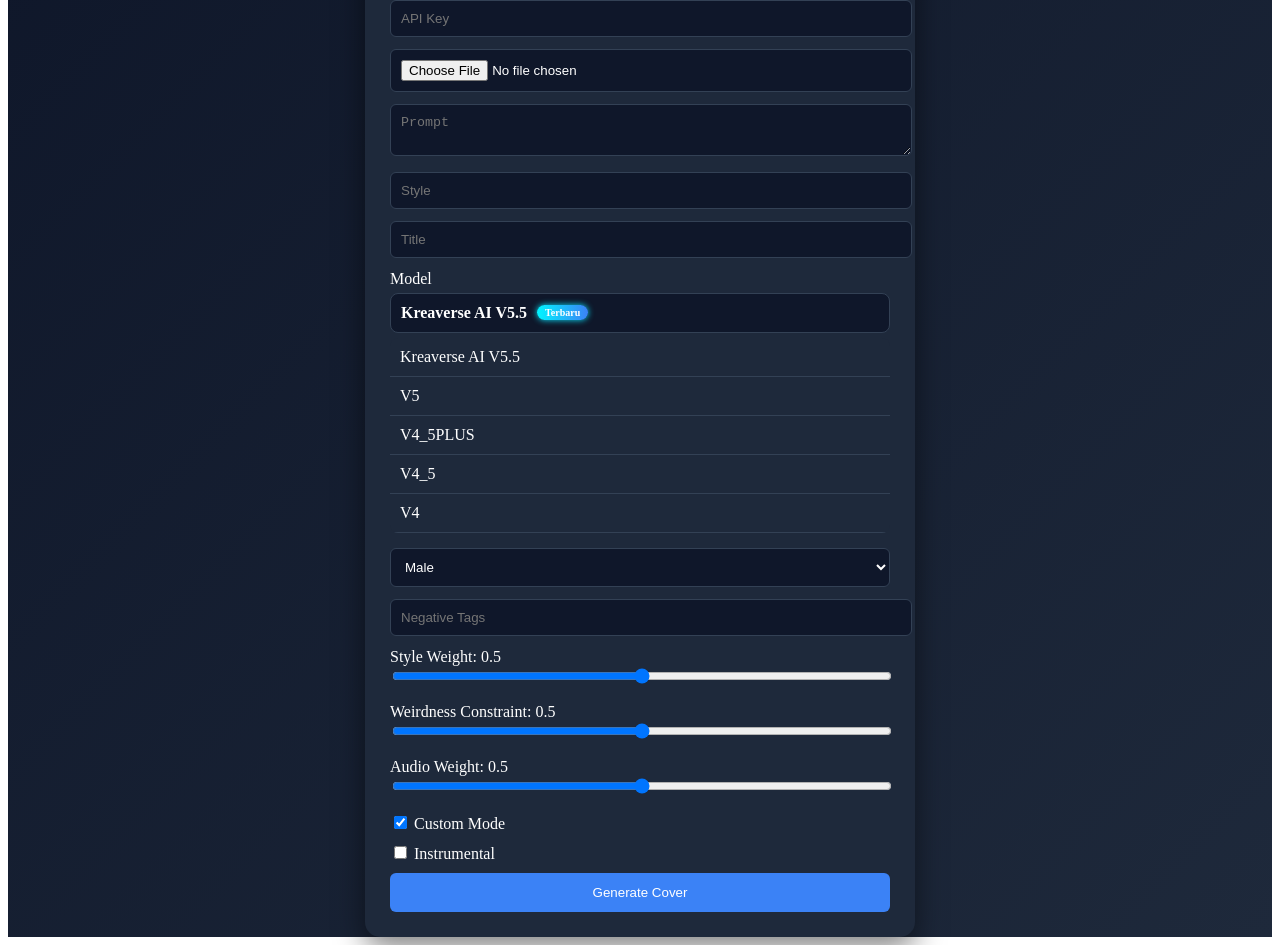
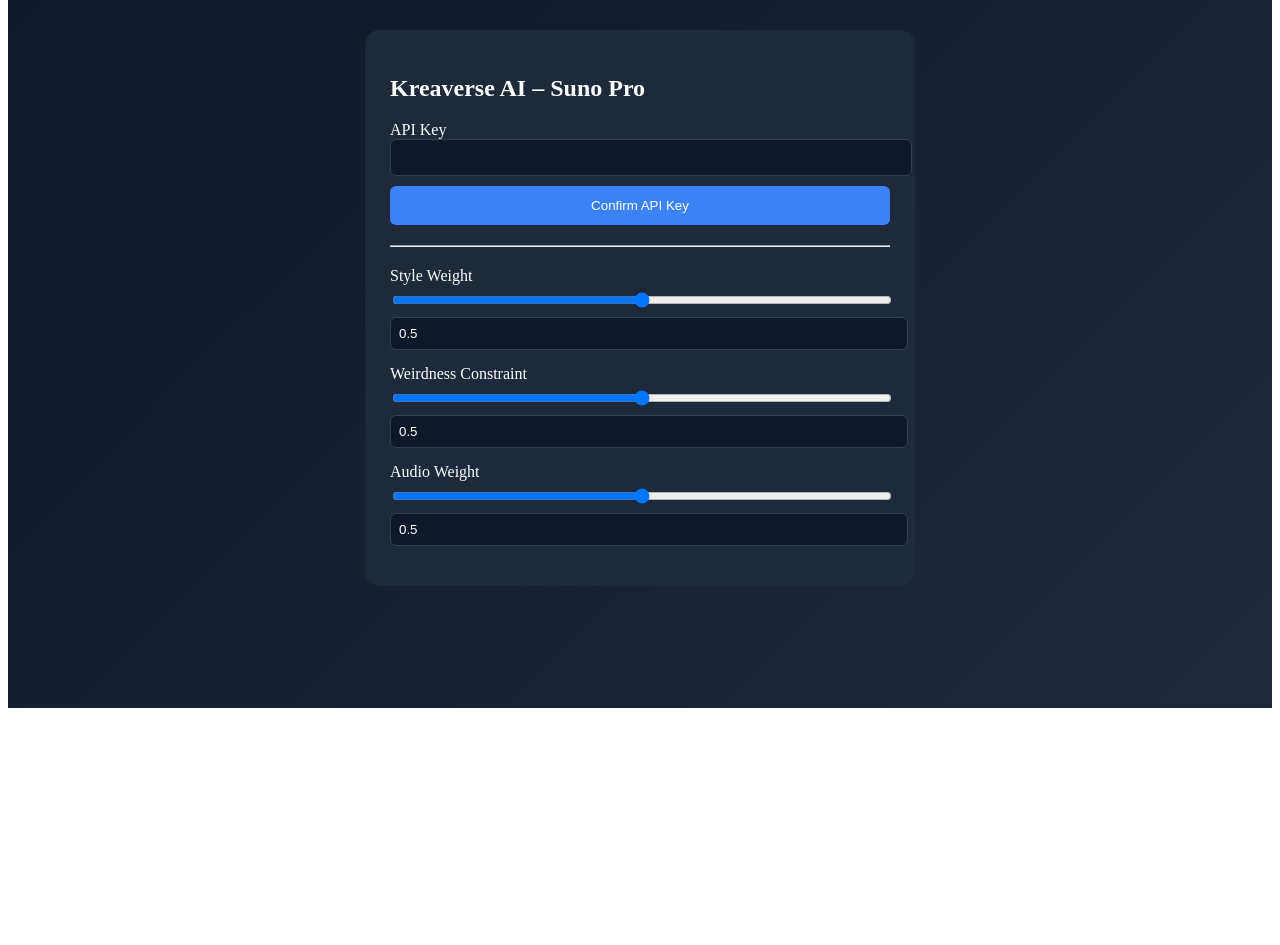
Before and after one commit to habigeneratewebsite-a11y/kreaverse-ai, a Next.js app: page /dashboard in a window 1280 px wide. Shown: the part 100-1045 px from the top of the page. After the commit the page ends 816 px from the top, so only its background shows below. Built offline with nearby package versions, Linux system fonts and the light colour scheme.

Commit message:
Update dashboard.js

```diff
--- a/pages/dashboard.js
+++ b/pages/dashboard.js
@@ -1,269 +1,66 @@
-import { useState, useEffect } from 'react'
+import { useState } from "react"
+import ApiKeySection from "../components/ApiKeySection"
+import SliderControl from "../components/SliderControl"
+import Toast from "../components/Toast"
 
 export default function Dashboard() {
 
-  const [apiKey, setApiKey] = useState('')
-  const [file, setFile] = useState(null)
-  const [prompt, setPrompt] = useState('')
-  const [style, setStyle] = useState('')
-  const [title, setTitle] = useState('')
-  const [model, setModel] = useState('V5_5')
-  const [customMode, setCustomMode] = useState(true)
-  const [instrumental, setInstrumental] = useState(false)
-  const [vocalGender, setVocalGender] = useState('m')
-  const [negativeTags, setNegativeTags] = useState('')
+  const [apiKey, setApiKey] = useState(null)
+  const [toast, setToast] = useState(null)
   const [styleWeight, setStyleWeight] = useState(0.5)
   const [weirdness, setWeirdness] = useState(0.5)
   const [audioWeight, setAudioWeight] = useState(0.5)
-  const [loading, setLoading] = useState(false)
-
-  useEffect(() => {
-    const styleTag = document.createElement('style')
-    styleTag.innerHTML = `
-      @keyframes glow {
-        from { box-shadow: 0 0 5px #00f5ff; }
-        to { box-shadow: 0 0 15px #3b82f6; }
-      }
-      @keyframes fadeIn {
-        from { opacity:0; transform:translateY(20px); }
-        to { opacity:1; transform:translateY(0); }
-      }
-    `
-    document.head.appendChild(styleTag)
-  }, [])
-
-  async function generateCover() {
-    if (!file) return alert("Select audio file")
-    setLoading(true)
-
-    const formData = new FormData()
-    formData.append("file", file)
-
-    const uploadRes = await fetch('/api/upload', {
-      method: 'POST',
-      headers: { 'x-api-key': apiKey },
-      body: formData
-    })
-
-    const uploadData = await uploadRes.json()
-
-    await fetch('/api/suno/cover', {
-      method: 'POST',
-      headers: {
-        'Content-Type': 'application/json',
-        'x-api-key': apiKey
-      },
-      body: JSON.stringify({
-        uploadUrl: uploadData.fileUrl,
-        prompt,
-        style,
-        title,
-        customMode,
-        instrumental,
-        model,
-        vocalGender,
-        negativeTags,
-        styleWeight,
-        weirdnessConstraint: weirdness,
-        audioWeight,
-        callBackUrl: "https://webhook.site/test123"
-      })
-    })
-
-    setLoading(false)
-    alert("Task Created ✅")
-  }
 
   return (
-    <div style={pageStyle}>
-      <div style={{...cardStyle, animation:'fadeIn 0.8s ease'}}>
+    <div style={{
+      minHeight: "100vh",
+      background: "linear-gradient(135deg,#0f172a,#1e293b)",
+      display: "flex",
+      justifyContent: "center",
+      alignItems: "center"
+    }}>
+      <div style={{
+        width: 500,
+        background: "#1e293b",
+        padding: 25,
+        borderRadius: 15,
+        color: "white"
+      }}>
 
-        <h2 style={{marginBottom:20}}>
-          Kreaverse AI – Suno Pro
-        </h2>
+        <h2>Kreaverse AI – Suno Pro</h2>
 
-        <input placeholder="API Key"
-          value={apiKey}
-          onChange={e=>setApiKey(e.target.value)}
-          style={inputStyle}
+        <ApiKeySection onValid={(key) => {
+          setApiKey(key)
+          setToast({ message: "API Key Connected ✅", type: "success" })
+          setTimeout(() => setToast(null), 3000)
+        }} />
+
+        <hr style={{ margin: "20px 0" }} />
+
+        <SliderControl
+          label="Style Weight"
+          value={styleWeight}
+          setValue={setStyleWeight}
         />
 
-        <input type="file"
-          accept="audio/*"
-          onChange={e=>setFile(e.target.files[0])}
-          style={inputStyle}
+        <SliderControl
+          label="Weirdness Constraint"
+          value={weirdness}
+          setValue={setWeirdness}
         />
 
-        <textarea placeholder="Prompt"
-          value={prompt}
-          onChange={e=>setPrompt(e.target.value)}
-          style={inputStyle}
+        <SliderControl
+          label="Audio Weight"
+          value={audioWeight}
+          setValue={setAudioWeight}
         />
 
-        <input placeholder="Style"
-          value={style}
-          onChange={e=>setStyle(e.target.value)}
-          style={inputStyle}
-        />
+      </div>
 
-        <input placeholder="Title"
-          value={title}
-          onChange={e=>setTitle(e.target.value)}
-          style={inputStyle}
-        />
+      {toast && (
+        <Toast message={toast.message} type={toast.type} />
+      )}
 
-        {/* MODEL CUSTOM DROPDOWN */}
-        <div style={{marginBottom:15}}>
-          <label>Model</label>
-          <div style={dropdownBox}>
-            Kreaverse AI {model === 'V5_5' ? 'V5.5' : model}
-            {model === 'V5_5' && (
-              <span style={badgeStyle}>Terbaru</span>
-            )}
-          </div>
-
-          <div style={dropdownList}>
-            {["V5_5","V5","V4_5PLUS","V4_5","V4"].map(m => (
-              <div key={m}
-                style={dropdownItem}
-                onClick={()=>setModel(m)}
-              >
-                {m === "V5_5" ? "Kreaverse AI V5.5" : m}
-              </div>
-            ))}
-          </div>
-        </div>
-
-        <select value={vocalGender}
-          onChange={e=>setVocalGender(e.target.value)}
-          style={inputStyle}
-        >
-          <option value="m">Male</option>
-          <option value="f">Female</option>
-        </select>
-
-        <input placeholder="Negative Tags"
-          value={negativeTags}
-          onChange={e=>setNegativeTags(e.target.value)}
-          style={inputStyle}
-        />
-
-        <Slider label="Style Weight" value={styleWeight} setValue={setStyleWeight}/>
-        <Slider label="Weirdness Constraint" value={weirdness} setValue={setWeirdness}/>
-        <Slider label="Audio Weight" value={audioWeight} setValue={setAudioWeight}/>
-
-        <label style={toggleStyle}>
-          <input type="checkbox"
-            checked={customMode}
-            onChange={()=>setCustomMode(!customMode)}
-          /> Custom Mode
-        </label>
-
-        <label style={toggleStyle}>
-          <input type="checkbox"
-            checked={instrumental}
-            onChange={()=>setInstrumental(!instrumental)}
-          /> Instrumental
-        </label>
-
-        <button onClick={generateCover}
-          style={buttonStyle}
-        >
-          {loading ? "Generating..." : "Generate Cover"}
-        </button>
-
-      </div>
     </div>
   )
 }
-
-function Slider({label,value,setValue}) {
-  return (
-    <div style={{marginBottom:15}}>
-      <label>{label}: {value}</label>
-      <input type="range"
-        min="0"
-        max="1"
-        step="0.01"
-        value={value}
-        onChange={e=>setValue(parseFloat(e.target.value))}
-        style={{width:'100%'}}
-      />
-    </div>
-  )
-}
-
-const pageStyle = {
-  minHeight: '100vh',
-  background: 'linear-gradient(135deg,#0f172a,#1e293b)',
-  display: 'flex',
-  justifyContent: 'center',
-  alignItems: 'center'
-}
-
-const cardStyle = {
-  width: 500,
-  background: '#1e293b',
-  padding: 25,
-  borderRadius: 15,
-  color: 'white',
-  boxShadow:'0 10px 30px rgba(0,0,0,0.5)'
-}
-
-const inputStyle = {
-  width: '100%',
-  padding: 10,
-  marginBottom: 12,
-  borderRadius: 6,
-  border: '1px solid #334155',
-  background: '#0f172a',
-  color: 'white'
-}
-
-const dropdownBox = {
-  padding: 10,
-  borderRadius: 8,
-  background: '#0f172a',
-  border: '1px solid #334155',
-  marginTop:5,
-  marginBottom:5,
-  fontWeight:'bold',
-  display:'flex',
-  alignItems:'center'
-}
-
-const dropdownList = {
-  background:'#1e293b',
-  borderRadius:8,
-  overflow:'hidden'
-}
-
-const dropdownItem = {
-  padding:10,
-  cursor:'pointer',
-  borderBottom:'1px solid #334155'
-}
-
-const badgeStyle = {
-  marginLeft:10,
-  padding:'2px 8px',
-  fontSize:10,
-  background:'linear-gradient(90deg,#00f5ff,#3b82f6)',
-  borderRadius:20,
-  animation:'glow 1.5s ease-in-out infinite alternate'
-}
-
-const toggleStyle = {
-  display:'block',
-  marginBottom:10
-}
-
-const buttonStyle = {
-  width:'100%',
-  padding:12,
-  borderRadius:6,
-  border:'none',
-  background:'#3b82f6',
-  color:'white',
-  cursor:'pointer'
-}
```
